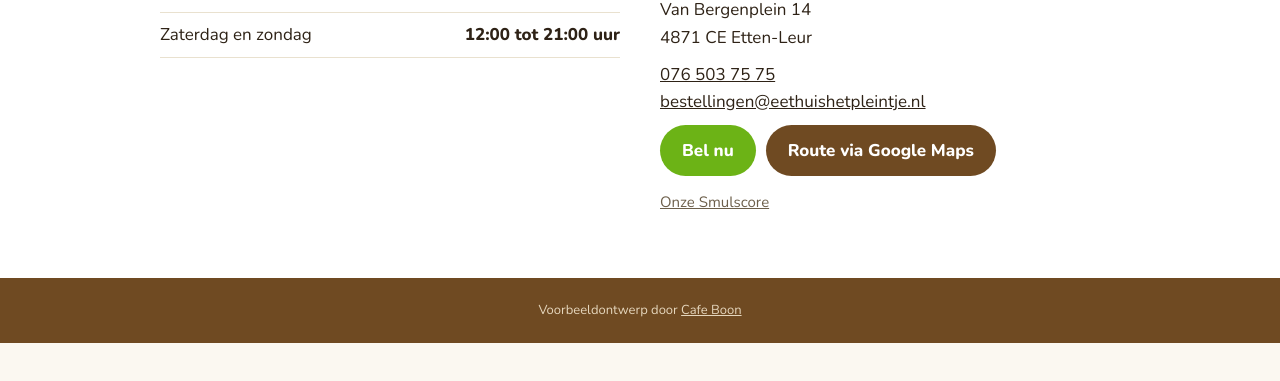
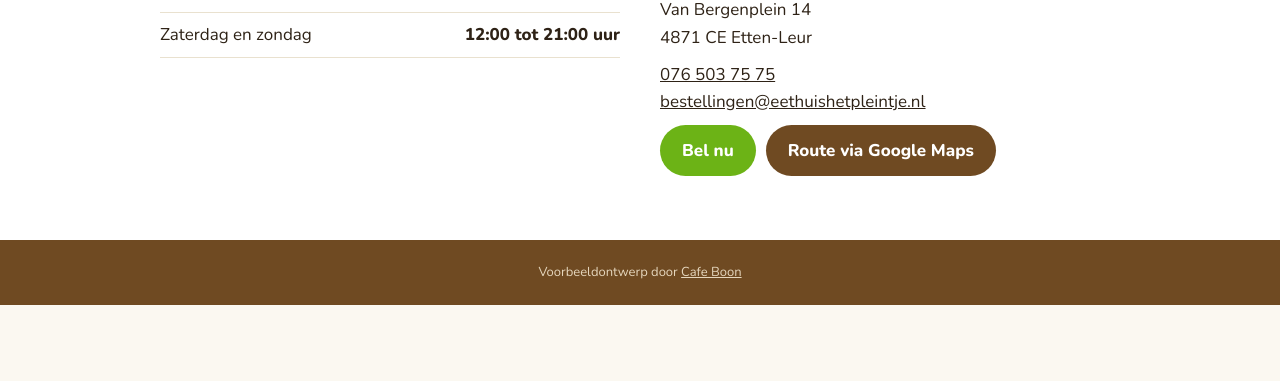
Before and after one commit to SebastiaanBoon/eethuishetpleintje, a plain HTML site: page contact.html in a window 1280 px wide. Shown: the part 317-698 px from the top of the page. Drawn offline with nearby package versions, Linux system fonts and the light colour scheme.

Commit message:
Links naar externe websites vervangen door eigen pagina's

```diff
--- a/contact.html
+++ b/contact.html
@@ -33,7 +33,6 @@
 <p><b>Eethuis 't Pleintje</b><br/>Van Bergenplein 14<br/>4871 CE Etten-Leur</p>
 <p style="margin:10px 0"><a href="tel:+31765037575">076 503 75 75</a><br/><a href="mailto:bestellingen@eethuishetpleintje.nl">bestellingen@eethuishetpleintje.nl</a></p>
 <div class="btns" style="justify-content:flex-start"><a class="btn" href="tel:+31765037575">Bel nu</a><a class="btn b" href="https://www.google.com/maps/search/?api=1&amp;query=Van+Bergenplein+14+4871+CE+Etten-Leur">Route via Google Maps</a></div>
-<p class="note" style="margin-top:14px"><a href="https://www.smulscore.nl/smuladressen/cafetaria-croissanterie-t-pleintje-in-etten-leur/">Onze Smulscore</a></p>
 </div>
 </div></section>
 <footer>Voorbeeldontwerp door <a href="https://cafeboon.com">Cafe Boon</a></footer>
```
